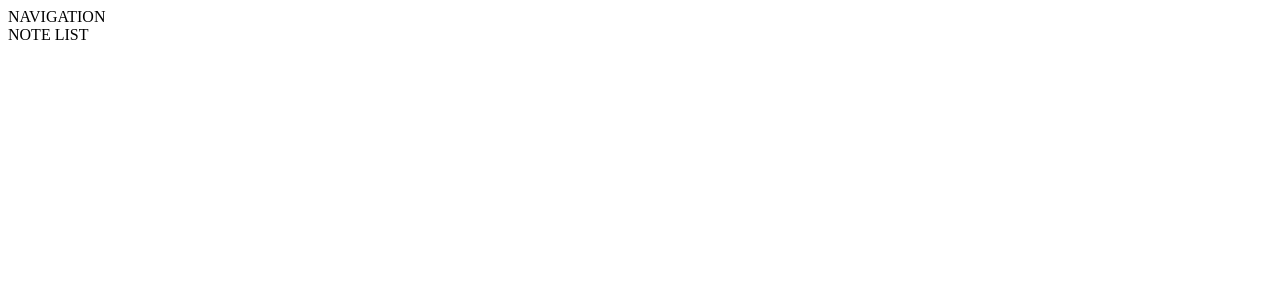
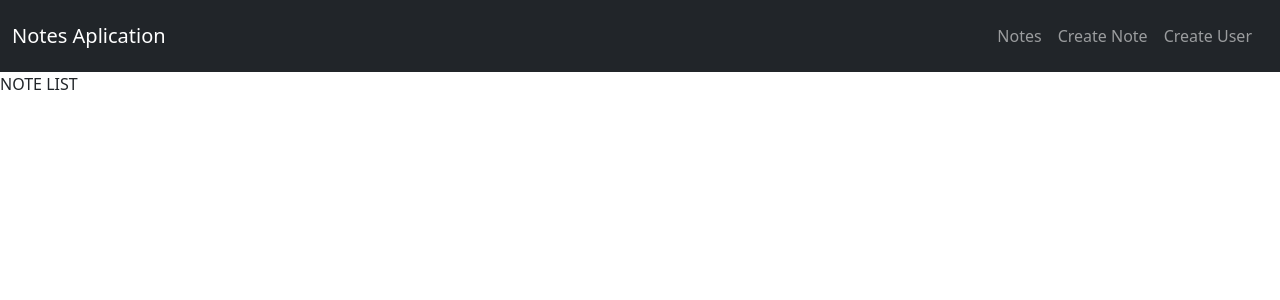
Before and after one commit to esdrasclth/AppNotesMERN, a React (Create React App) app in the folder frontend/: page / in a window 1280 px wide. Shown: the top 300 px of the page. Built offline with nearby package versions, Linux system fonts and the light colour scheme.

Commit message:
Agregan estilos con bootstrap al proyecto y completando el navigation

```diff
--- a/frontend/package.json
+++ b/frontend/package.json
@@ -6,6 +6,7 @@
     "@testing-library/jest-dom": "^5.11.9",
     "@testing-library/react": "^11.2.5",
     "@testing-library/user-event": "^12.6.3",
+    "bootstrap": "^5.0.0-beta1",
     "react": "^17.0.1",
     "react-dom": "^17.0.1",
     "react-router-dom": "^5.2.0",
--- a/frontend/src/App.js
+++ b/frontend/src/App.js
@@ -1,5 +1,7 @@
 import { BrowserRouter as Router, Route } from 'react-router-dom';
+import 'bootstrap/dist/css/bootstrap.min.css';
 import './App.css';
+
 import Navigation from './components/Navigation'
 import NotesList from './components/NotesList'
 import CreateNotes from './components/CreateNotes'
--- a/frontend/src/components/Navigation.js
+++ b/frontend/src/components/Navigation.js
@@ -1,11 +1,30 @@
 import React, { Component } from 'react'
+import { Link } from 'react-router-dom'
 
 export default class Navigation extends Component {
     render() {
         return (
-            <div>
-                NAVIGATION
-            </div>
+            <nav className="navbar navbar-expand-lg navbar-dark bg-dark">
+                <div class="container-fluid">
+                    <Link className="navbar-brand" to="/">Notes Aplication</Link>
+                    <button class="navbar-toggler" type="button" data-bs-toggle="collapse" data-bs-target="#navbarNav" aria-controls="navbarNav" aria-expanded="false" aria-label="Toggle navigation">
+                        <span class="navbar-toggler-icon"></span>
+                    </button>
+                    <div class="collapse navbar-collapse d-flex flex-row-reverse" id="navbarNav">
+                        <ul class="navbar-nav p-2 ml-auto">
+                            <li class="nav-item">
+                                <Link className="nav-link" to="/">Notes</Link>
+                            </li>
+                            <li class="nav-item">
+                                <Link className="nav-link" to="/create">Create Note</Link>
+                            </li>
+                            <li class="nav-item">
+                                <Link className="nav-link" to="/user">Create User</Link>
+                            </li>
+                        </ul>
+                    </div>
+                </div>
+            </nav>
         )
     }
 }
```
Also changed, not shown: 1 other file (tests, documents, lock files or other folders).
